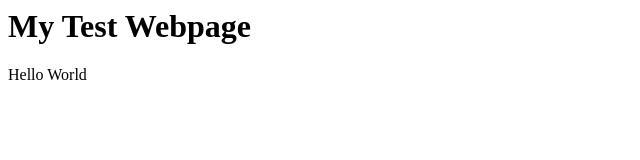
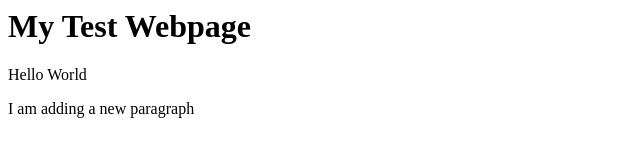
Before and after one commit to apollowebdesigns/testpage, a plain HTML site: page index.html in a window 1280 px wide. Shown: the whole page, without its empty margins (0-640 px from the left). Drawn offline with Linux system fonts and the light colour scheme.

Commit message:
a test branch
testing the branching strategy

```diff
--- a/index.html
+++ b/index.html
@@ -5,5 +5,8 @@
         <p>
             Hello World
         </p>
+        <p>
+            I am adding a new paragraph
+        </p>
     </body>
 </html>
```
